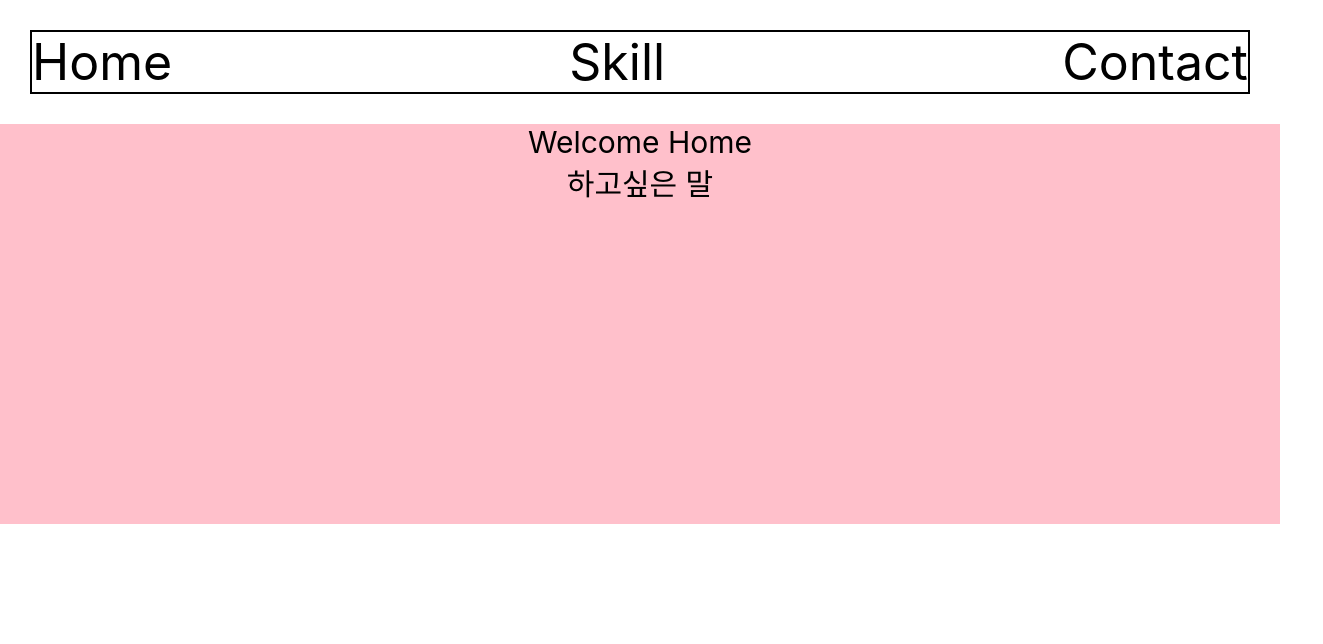
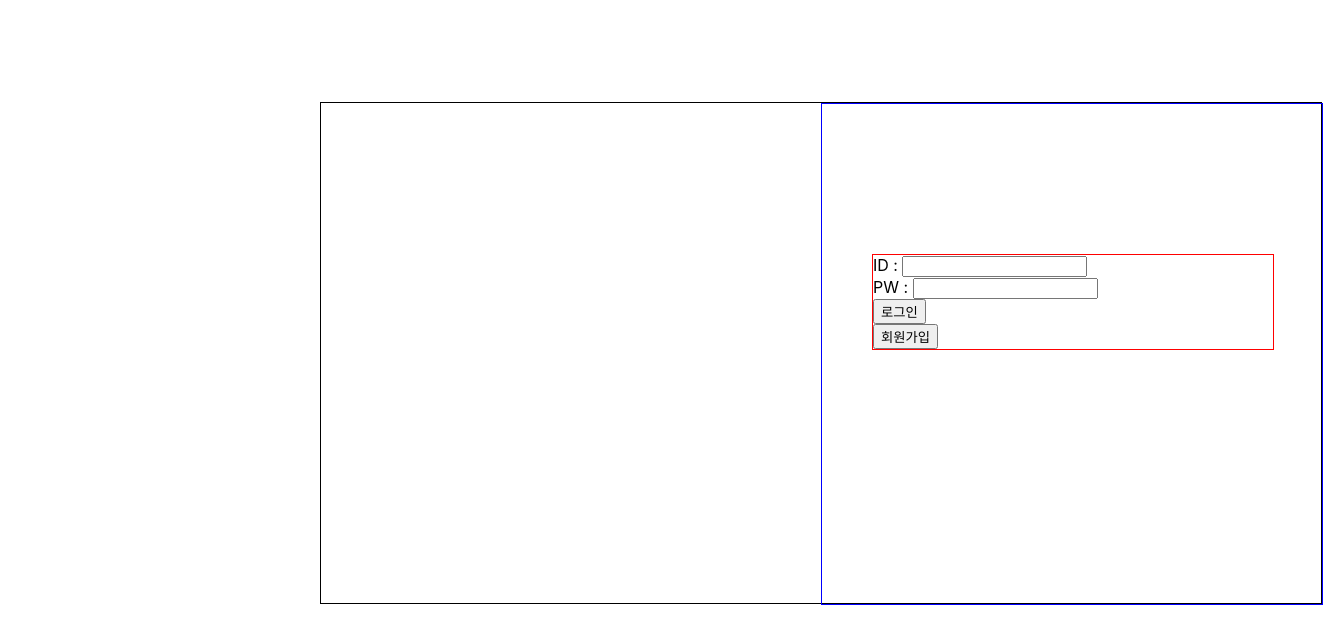
Before and after one commit to yeonsuu21/commento2, a React (Create React App) app: page / in a window 1280 px wide. Shown: the top 644 px of the page, 1323 px wide, since content can reach past the window. Built offline with nearby package versions, Linux system fonts and the light colour scheme.

Commit message:
로그인/회원가입 완료(팝업 완료)

```diff
--- a/package.json
+++ b/package.json
@@ -6,8 +6,10 @@
     "@testing-library/jest-dom": "^5.17.0",
     "@testing-library/react": "^13.4.0",
     "@testing-library/user-event": "^13.5.0",
+    "axios": "^1.5.0",
     "react": "^18.2.0",
     "react-dom": "^18.2.0",
+    "react-router-dom": "^6.15.0",
     "react-scripts": "5.0.1",
     "web-vitals": "^2.1.4"
   },
--- a/src/App.js
+++ b/src/App.js
@@ -1,10 +1,21 @@
-import logo from './logo.svg';
-import './App.css';
+//import './App.css';
+import '../src/Login/Login.css';
 import TabBar from './Tapbar';
+import Login from './Login/Login';
+import Home from './Home/Home';
+import { Route,Routes,BrowserRouter } from 'react-router-dom';
+import Signup from './Signup/Signup';
 function App() {
   return (
     <div className="App">
-      <TabBar/>
+      <BrowserRouter>
+          <Routes>
+          <Route path="/" element={<Login />} />
+          <Route path="/signup" element={<Signup />} />
+          <Route path="/home" element={<Home />} />
+
+          </Routes>
+      </BrowserRouter>
     </div>
   );
 }
--- /dev/null
+++ b/src/Home/Home.js
@@ -0,0 +1,11 @@
+import React from 'react'
+
+function Home() {
+  return (
+    <div>
+      홈페이지 입니다/ 슬라이더 작성하기
+    </div>
+  )
+}
+
+export default Home
--- /dev/null
+++ b/src/Login/Login.css
@@ -0,0 +1,19 @@
+.out-box{
+    border: 1px solid black;
+    width: 1000px;
+    height: 500px;
+    margin-left: 25%;
+    margin-top: 8%;
+}
+.inner-box{
+    border: 1px solid blue;
+    width: 500px;
+    height: 500px;
+    margin-left: 50%;
+}
+.login-box{
+    border: 1px solid red;
+    margin-top: 30%;
+    margin-left: 50px;
+    width: 400px;
+}
--- /dev/null
+++ b/src/Login/Login.js
@@ -0,0 +1,83 @@
+import React from 'react'
+import { useState } from 'react';
+import { navigate, useNavigate } from 'react-router-dom'
+import axios from "axios";
+
+function Login() {
+  const navigate = useNavigate();
+  const [inputId, setInputId] = useState("");
+  const [inputPw, setInputPw] = useState("");
+
+  const handleSign =() => {
+    navigate('/signup');
+  }
+
+  const handleInputId = (e) => {
+    setInputId(e.target.value); // react input 입력값 가져오기.
+  };
+
+  const handleInputPw = (e) => {
+    setInputPw(e.target.value);
+  };
+
+  const handleLogin = () => {
+    axios
+      .post("https://vercel-express-pied-kappa.vercel.app/users/signin", {
+        email: inputId,
+        password: inputPw,
+      })
+      .then((res) => {
+        console.log(inputId);
+        console.log(inputPw);
+        console.log(res.data);
+        if (res.data.token) {
+          //setToken(res.data.token); 토큰 로컬스토리지에 저장할것
+          localStorage.setItem('login-token', res.data.token);
+          console.log(res.data.token);
+          alert('로그인 성공 !');
+          navigate("/home");
+        }
+      })
+      .catch((error) => {
+        console.log(error, "error");
+      });
+  };
+
+
+  return (
+    <div>
+    <div className='out-box'>
+      <div className='inner-box'>
+      <div className='login-box'>
+      <div>
+        <label htmlFor="input_id">ID : </label>
+        <input
+          type="text"
+          name="input_id"
+          value={inputId}
+          onChange={handleInputId}
+        />
+      </div>
+      <form>
+        <label htmlFor="input_pw">PW : </label>
+        <input
+          type="password"
+          name="input_pw"
+          value={inputPw}
+          onChange={handleInputPw}
+        />
+      </form>
+      <div className='button'>
+        <button type='submit' onClick={handleLogin}>로그인</button>
+      </div>
+      <div className='button'>
+        <button type='submit' onClick={handleSign}>회원가입</button>
+      </div>
+      </div>
+      </div>
+    </div>
+    </div>
+  )
+}
+
+export default Login
--- /dev/null
+++ b/src/Signup/Signup.css
@@ -0,0 +1,19 @@
+.out-box{
+    border: 1px solid black;
+    width: 1000px;
+    height: 500px;
+    margin-left: 25%;
+    margin-top: 8%;
+}
+.inner-box{
+    border: 1px solid blue;
+    width: 500px;
+    height: 500px;
+    margin-left: 50%;
+}
+.login-box{
+    border: 1px solid red;
+    margin-top: 30%;
+    margin-left: 50px;
+    width: 400px;
+}
--- /dev/null
+++ b/src/Signup/Signup.js
@@ -0,0 +1,88 @@
+import React from 'react'
+import { useState } from 'react';
+import { navigate, useNavigate } from 'react-router-dom'
+import axios from "axios";
+import '../Signup/Signup.css'
+
+function Signup() {
+
+const navigate = useNavigate();
+  const [inputId, setInputId] = useState("");
+  const [inputPw, setInputPw] = useState("");
+//   const [isPopupOpen, setIsPopupOpen] = useState(false);
+
+//   const handleSign =() => {
+//     navigate('/signup');
+//   }
+
+  const handleInputId = (e) => {
+    setInputId(e.target.value); // react input 입력값 가져오기.
+  };
+
+  const handleInputPw = (e) => {
+    setInputPw(e.target.value);
+  };
+
+  const handleSign = () => {
+    axios
+      .post("https://vercel-express-pied-kappa.vercel.app/users/signup", {
+        email: inputId,
+        password: inputPw,
+      })
+      .then((res) => {
+        console.log(inputId);
+        console.log(inputPw);
+        console.log(res.data);
+        alert('회원가입이 성공적으로 이루어졌습니다!');
+        navigate("/");
+      })
+      .catch((error) => {
+        console.log(error, "error");
+      });
+  };
+
+
+  return (
+    <div>
+      <div>
+    <div className='out-box'>
+        회원가입
+      <div className='inner-box'>
+      <div className='login-box'>
+      <div>
+        <label htmlFor="input_id">ID : </label>
+        <input
+          type="text"
+          name="input_id"
+          value={inputId}
+          onChange={handleInputId}
+        />
+      </div>
+      <div>
+        <label htmlFor="input_pw">PW : </label>
+        <input
+          type="password"
+          name="input_pw"
+          value={inputPw}
+          onChange={handleInputPw}
+        />
+      </div>
+
+      <div className='button'>
+        <button type='submit' onClick={handleSign}>회원가입</button>
+      </div>
+      </div>
+      </div>
+    </div>
+    </div>
+    {/* {isPopupOpen && ( // 팝업이 열려 있을 때만 렌더링
+        <div className='popup'>
+          <p>회원가입이 성공적으로 이루어졌습니다!</p>
+          <button onClick={() => setIsPopupOpen(false)}>닫기</button>
+        </div>
+      )} */}
+    </div>
+  )
+}
+
+export default Signup
```
Also changed, not shown: src/Home/Home.css (added), src/logo.svg (deleted), 1 other file (tests, documents, lock files or other folders).
